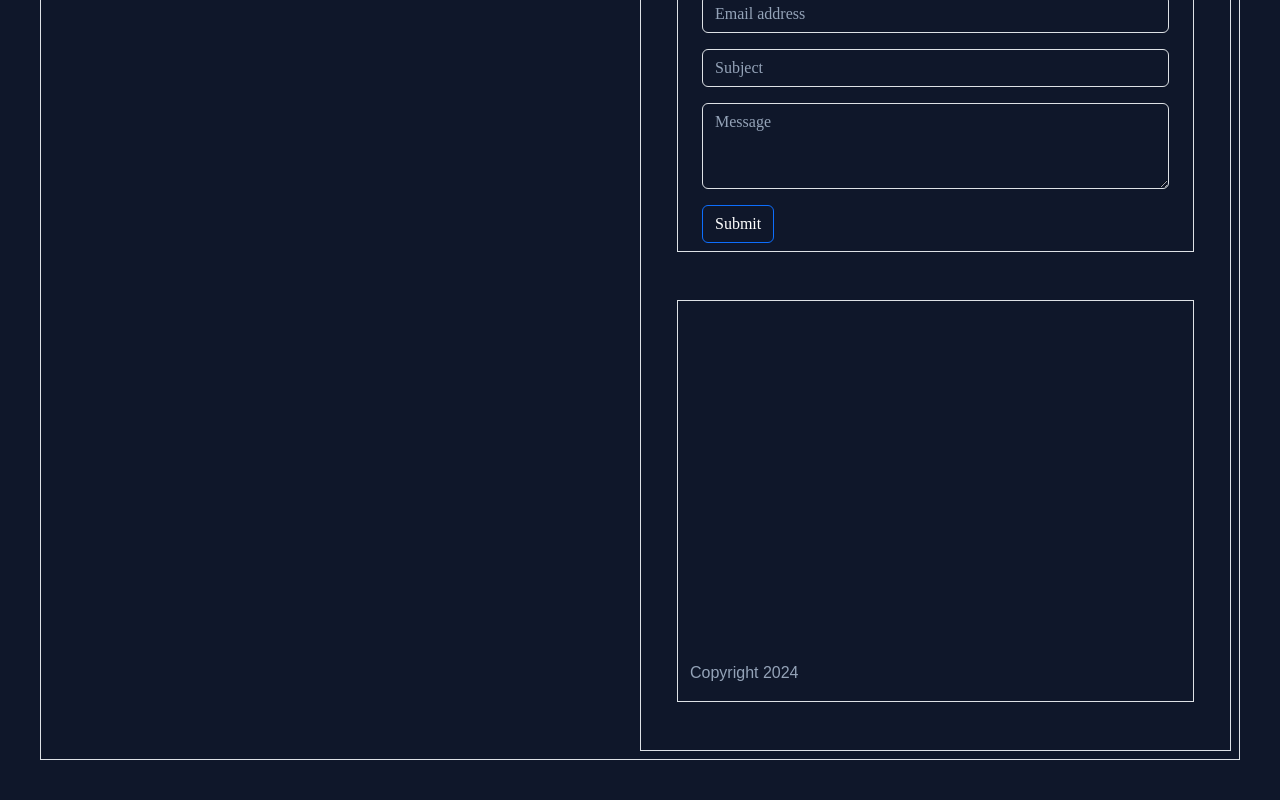
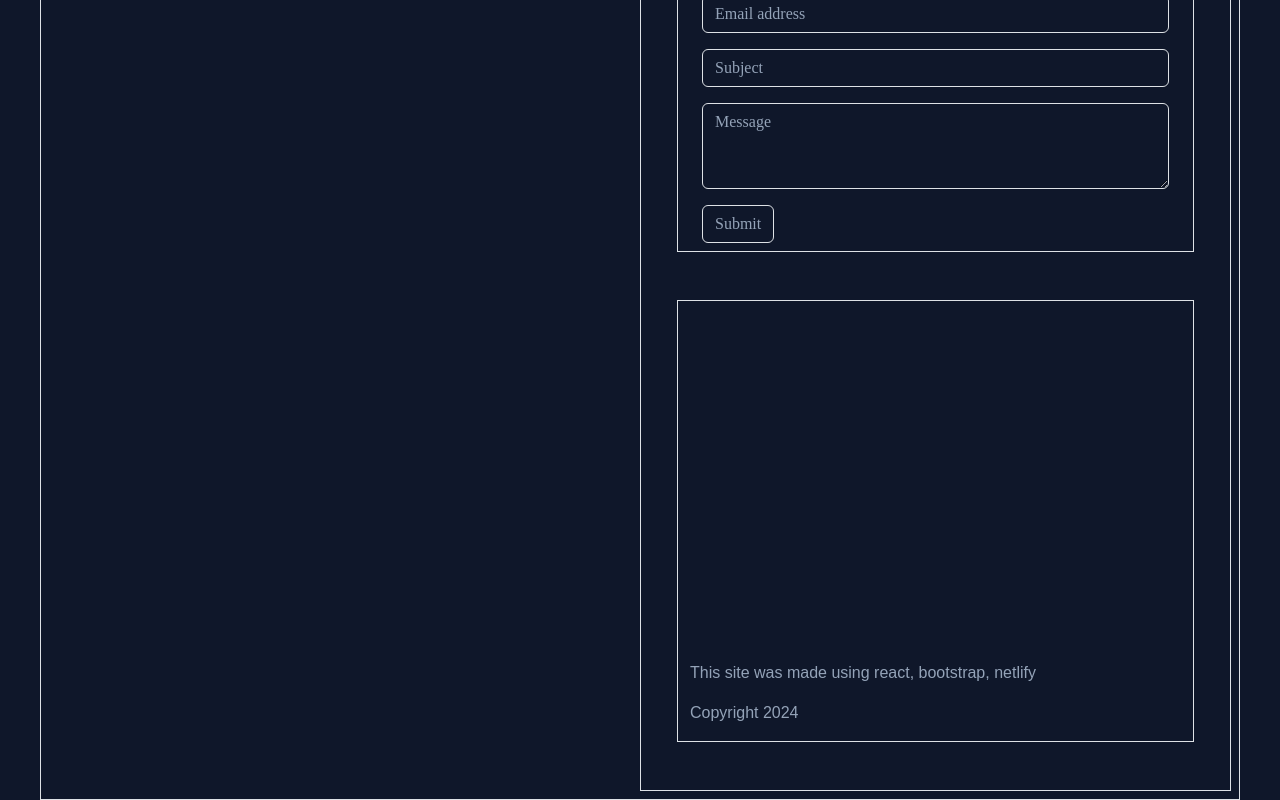
Before and after one commit to jmbehlmann/behlmann-portfolio, a React (Vite) app: page / in a window 1280 px wide. Shown: the part 1919-2719 px from the top of the page. Before the commit the page ends 2679 px from the top, so only its background shows below. Built offline with nearby package versions, Linux system fonts and the light colour scheme; a web font is replaced by a local one.

Commit message:
submit button styling, added to footer

```diff
--- a/src/App.css
+++ b/src/App.css
@@ -85,6 +85,14 @@ li {
   color: #94a3b8 !important;
 }
 
-.btn.btn-primary {
-  fill: white;
+.btn {
+  border-color: #dee2e6 !important;
+  color: #94a3b8 !important;
+  transition: color 1.6s ease, border-color 1.6s ease !important;
 }
+
+.btn:hover {
+  border-color: #FFB000 !important;
+  color: #FFB000 !important;
+  transition: color .3s ease, border-color .3s ease !important;
+}
--- a/src/components/Footer.jsx
+++ b/src/components/Footer.jsx
@@ -16,6 +16,7 @@ export function Footer() {
       <br></br>
       <br></br>
       <br></br>
+      <p>This site was made using react, bootstrap, netlify</p>
       <p>Copyright 2024</p>
     </footer>
   )
```
